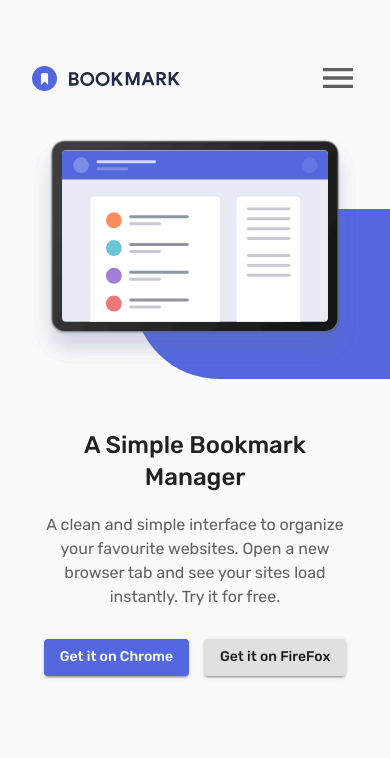
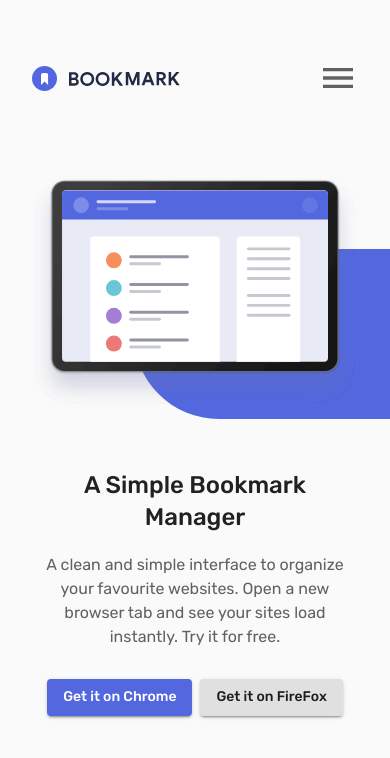
Before and after one commit to iambenbright/bookmark, a React (Create React App) app: page / in a window 390 px wide. Shown: the top 758 px of the page. Built offline with nearby package versions, Linux system fonts and the light colour scheme.

Commit message:
chore: refactor styles

```diff
--- a/src/common/components/container.tsx
+++ b/src/common/components/container.tsx
@@ -1,5 +1,16 @@
 import Box from '@material-ui/core/Box';
 
-export default function Container(props: any) {
-  return <Box px={{ xs: 2, md: 6, lg: 10 }}>{props.children}</Box>;
+interface ContainerProps {
+  children?: React.ReactNode;
+  style?: object;
 }
+
+export default function Container(props: ContainerProps) {
+  const { children, style, ...restProps } = props;
+
+  return (
+    <Box px={{ xs: 2, md: 6, lg: 10 }} style={style} {...restProps}>
+      {children}
+    </Box>
+  );
+}
--- a/src/components/hero/hero.tsx
+++ b/src/components/hero/hero.tsx
@@ -1,31 +1,22 @@
-import React, { useState, useEffect } from 'react';
+import React from 'react';
 
 // material-ui components
 import Box from '@material-ui/core/Box';
 import Typography from '@material-ui/core/Typography';
 import Button from '@material-ui/core/Button';
+import { isWidthUp } from '@material-ui/core';
 
 // custom components
 import NestedContainer from '../../common/components/container';
+
+// svg
 import HeroIllustration from '../../assets/images/illustration-hero.svg';
 
 // styles
 import useStyles from './styles';
 
-const miniScreen = 1024;
-
 export default function Hero() {
   const classes = useStyles();
-  const [currentScreen, setCurrentScreen] = useState<number>(window.innerWidth);
-  let isMedUp = currentScreen >= miniScreen;
-
-  useEffect(() => {
-    function handleWindowResize() {
-      setCurrentScreen(window.innerWidth);
-    }
-    window.addEventListener('resize', handleWindowResize);
-    return () => window.removeEventListener('reszie', handleWindowResize);
-  }, [isMedUp]);
 
   return (
     <NestedContainer>
@@ -39,19 +30,22 @@ export default function Hero() {
         </Box>
         {/* xs: Bottom; md: Left */}
         <Box className={classes.heroLeft}>
-          <Typography variant="h5">
-            A Simple Bookmark {isMedUp && <br />} Manager
+          <Typography variant="h5" className={classes.tabletConstraint}>
+            A Simple Bookmark {isWidthUp('md', 'lg', true) && <br />} Manager
           </Typography>
-          <Typography style={{ marginTop: '20px' }}>
-            A clean and simple interface to organize your favourite{' '}
-            {isMedUp && <br />} websites. Open a new browser tab and see your
-            sites {isMedUp && <br />} load instantly. Try it for free.
+          <Typography
+            style={{ marginTop: '20px' }}
+            className={classes.tabletConstraint}
+          >
+            A clean and simple interface to organize your favourite websites.
+            Open a new browser tab and see your sites load instantly. Try it for
+            free.
           </Typography>
           <Box mt="30px">
             <Button
               variant="contained"
               color="primary"
-              style={{ marginRight: '15px' }}
+              className={classes.buttonLeft}
             >
               Get it on Chrome
             </Button>
--- a/src/components/hero/styles/index.ts
+++ b/src/components/hero/styles/index.ts
@@ -4,10 +4,19 @@ export default makeStyles((theme: Theme) => ({
   hero: {
     display: 'flex',
     flexDirection: 'column',
+    marginTop: 40,
     [theme.breakpoints.up('md')]: {
+      marginTop: 80,
       height: 400,
       flexDirection: 'row',
       gap: 30,
+    },
+  },
+  tabletConstraint: {
+    [theme.breakpoints.only('sm')]: {
+      width: '55%',
+      marginLeft: 'auto',
+      marginRight: 'auto',
     },
   },
   heroLeft: {
@@ -25,6 +34,12 @@ export default makeStyles((theme: Theme) => ({
       marginTop: 60,
     },
   },
+  buttonLeft: {
+    marginRight: 8,
+    [theme.breakpoints.up('sm')]: {
+      marginRight: 15,
+    },
+  },
   heroRight: {
     position: 'relative',
     flex: 1,
@@ -35,7 +50,6 @@ export default makeStyles((theme: Theme) => ({
   illustration: {
     position: 'relative',
     paddingBottom: '50%',
-
     '& img': {
       position: 'absolute',
       top: 0,
```
